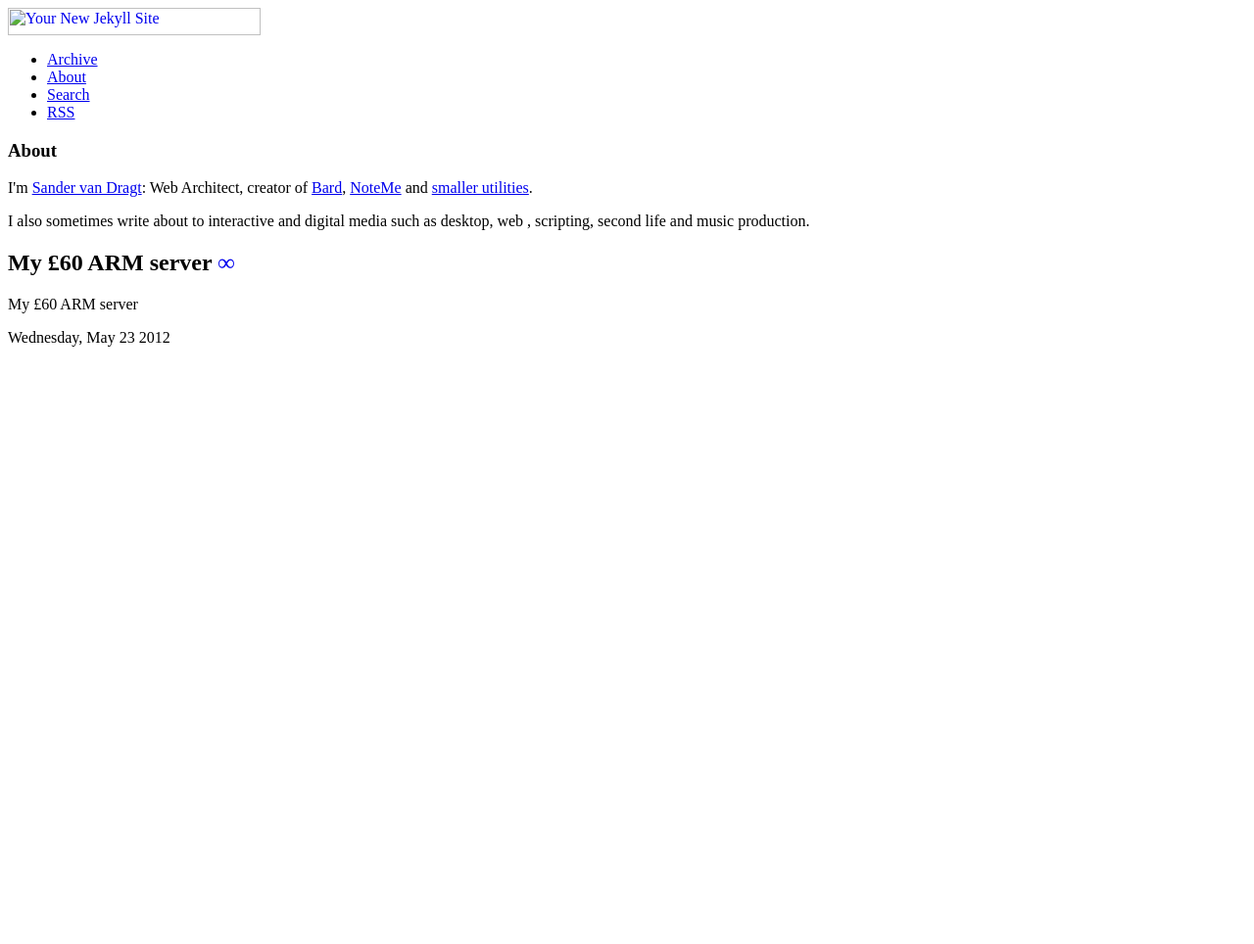
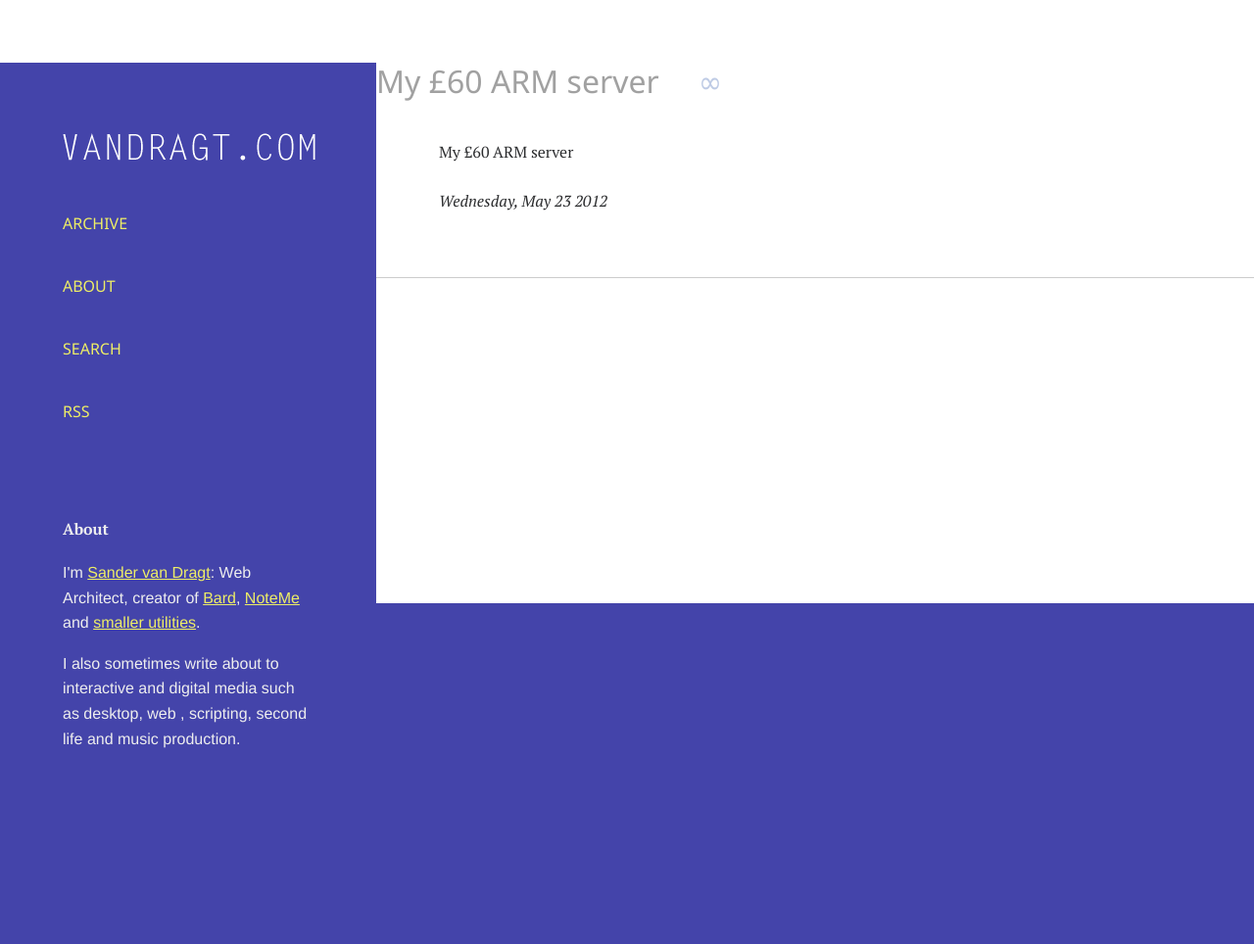
Before and after one commit to svandragt/svandragt.github.io, a Jekyll site: the page built from _posts/tumblr/2012-05-23-my-60-arm-server.md, in a window 1280 px wide. Shown: the whole page at 98% size. Built offline with Jekyll 4.4.1, drawn with Linux system fonts in a browser that asks for light colours; before the commit the page ends 900 px from its top, so only the background shows below that.

Commit message:
fix assets for posts

```diff
--- a/_layouts/default.html
+++ b/_layouts/default.html
@@ -13,13 +13,13 @@
   <meta name="Copyright" content="Copyright (c) Sander van Dragt" >
   <meta name="viewport" content="width=device-width">
 
-  <link rel="stylesheet" type="text/css" href="styles.css">
+  <link rel="stylesheet" type="text/css" href="/styles.css">
   <link href='http://fonts.googleapis.com/css?family=PT+Serif:400,700,400italic,700italic' rel='stylesheet' type='text/css'>
 </head>
 <body>
 
   <div id="menu">
-    <a href="/" id="logo"><img src="logo.png" alt="{{ site.name }}" width="258" height="28" /></a>
+    <a href="/" id="logo"><img src="/logo.png" alt="{{ site.name }}" width="258" height="28" /></a>
     <ul class="horizontal_list">
       <li><a href="/archive">Archive</a></li>
 
```
